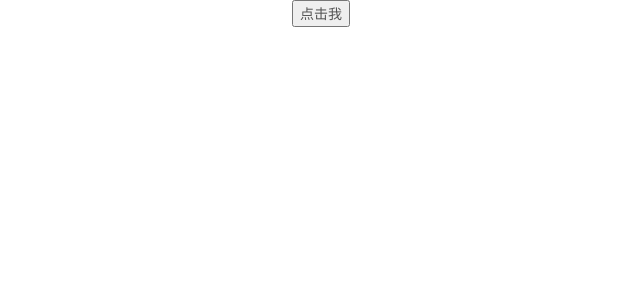
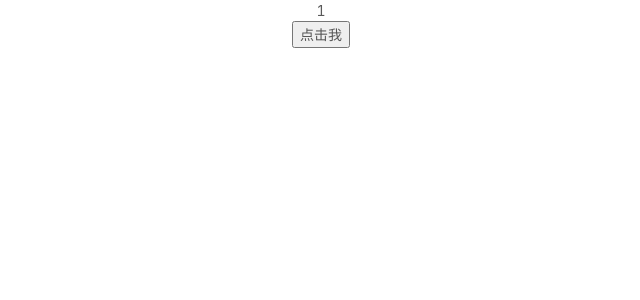
Before and after one commit to zhfps/live-react, a React (Create React App) app: page / in a window 1280 px wide. Shown: the top 300 px of the page, without its empty margins (319-959 px from the left). Built offline with nearby package versions, Linux system fonts and the light colour scheme.

Commit message:
rudux test

```diff
--- a/src/actions/index.ts
+++ b/src/actions/index.ts
@@ -1,9 +1,9 @@
 export interface Action{
   type:string,
-  value: number
+  value: any
 }
 
-export function TestAction(val:number):Action{
+export function TestAction(val:any):Action{
   return {
     type: 'TestAction',
     value: val
--- a/src/pages/home/index.tsx
+++ b/src/pages/home/index.tsx
@@ -1,9 +1,24 @@
 import React from 'react'
+import store from '../../store'
+import { TestAction } from '../../actions'
+export default class Home extends React.Component{
 
-export default class Home extends React.Component{
+  handleOnclick = () => {
+    const action = TestAction(store.getState().value++)
+    store.dispatch(action)
+  }
+  componentDidMount(){
+    store.subscribe(()=>{
+      this.setState({})
+    })
+  }
   render(){
     return (
-      <button>点击我</button>
+      <div>
+        <div>{store.getState().value}</div>
+        <button onClick = { this.handleOnclick }>点击我</button>
+      </div>
+
     )
   }
 }
--- a/src/reducer/index.ts
+++ b/src/reducer/index.ts
@@ -7,5 +7,7 @@ const initState = {
 export function reducer(state = initState,action:Action){
   if(action.type === 'TestAction'){
       return Object.assign(state,action.value)
+  }else{
+    return state
   }
 }
--- /dev/null
+++ b/src/store/index.ts
@@ -0,0 +1,7 @@
+import { createStore } from 'redux'
+import { reducer } from '../reducer'
+
+
+const store = createStore(reducer)
+
+export default store
```
